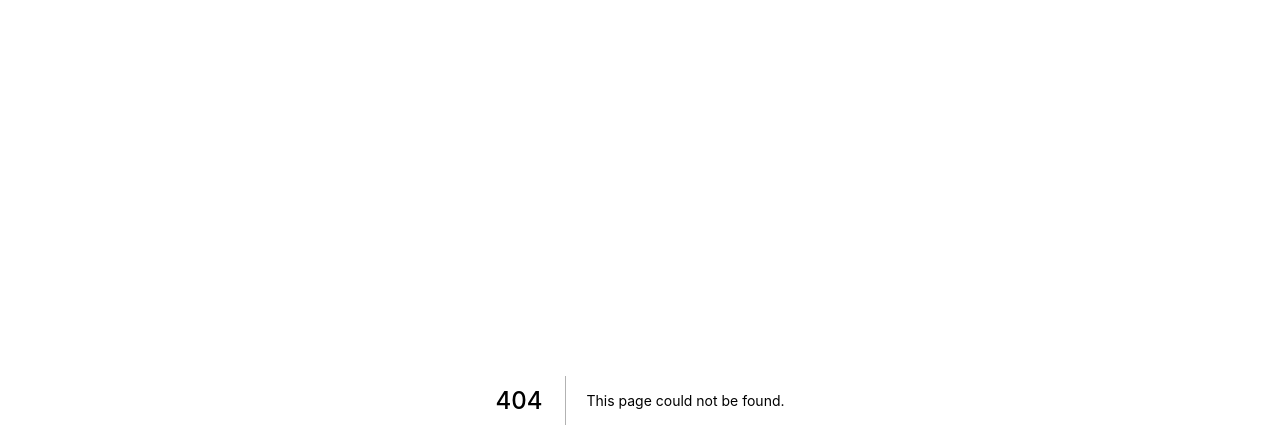
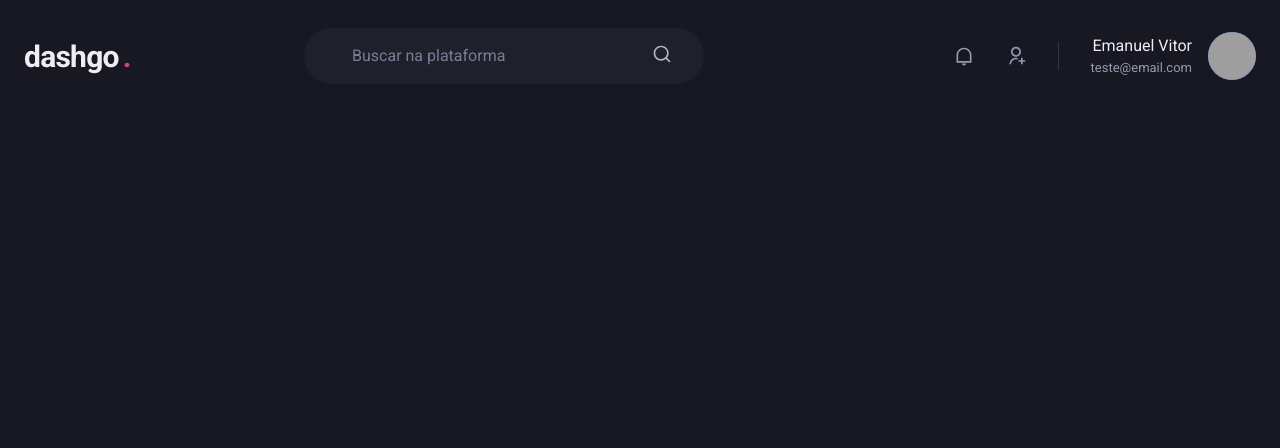
Before and after one commit to emanuelv15/dashgo-ignite-rocketseat, a Next.js app: page /dashboard in a window 1280 px wide. Before the commit this address had no page. Shown: the top 448 px of the page. Built offline with nearby package versions, Linux system fonts and the light colour scheme; grey boxes are pictures that could not be loaded.

Commit message:
Header criado

```diff
--- a/package.json
+++ b/package.json
@@ -16,7 +16,8 @@
     "framer-motion": "^4.1.17",
     "next": "11.1.0",
     "react": "17.0.2",
-    "react-dom": "17.0.2"
+    "react-dom": "17.0.2",
+    "react-icons": "^4.2.0"
   },
   "devDependencies": {
     "@types/node": "^16.6.2",
--- /dev/null
+++ b/src/components/Header.tsx
@@ -0,0 +1,83 @@
+import { Flex, Text, Input, Icon, HStack, Box, Avatar } from "@chakra-ui/react";
+import {
+  RiNotificationLine,
+  RiSearchLine,
+  RiUserAddLine,
+} from "react-icons/ri";
+
+export function Header() {
+  return (
+    <Flex
+      as="header"
+      w="100%"
+      maxWidth={1480}
+      h="20"
+      mx="auto"
+      mt="4"
+      px="6"
+      align="center"
+    >
+      <Text fontSize="3xl" fontWeight="bold" letterSpacing="tight" w="64">
+        dashgo
+        <Text as="span" ml="1" color="pink.500">
+          .
+        </Text>
+      </Text>
+
+      <Flex
+        as="label"
+        flex="1"
+        px="8"
+        py="4"
+        ml="6"
+        maxWidth={400}
+        alignSelf="center"
+        color="gray.200"
+        position="relative"
+        bg="gray.800"
+        borderRadius="full"
+      >
+        <Input
+          color="gray.50"
+          variant="unstyled"
+          px="4"
+          mr="4"
+          placeholder="Buscar na plataforma"
+          _placeholder={{ color: "gray.400" }}
+        />
+
+        <Icon as={RiSearchLine} fontSize="20" />
+      </Flex>
+
+      <Flex align="center" ml="auto">
+        <HStack
+          spacing="8"
+          mx="8"
+          pr="8"
+          py="1"
+          color="gray.300"
+          borderRightWidth={1}
+          borderColor="gray.700"
+        >
+          <Icon as={RiNotificationLine} fontSize="20" />
+          <Icon as={RiUserAddLine} fontSize="20" />
+        </HStack>
+
+        <Flex align="center">
+          <Box mr="4" textAlign="right">
+            <Text>Emanuel Vitor</Text>
+            <Text color="gray.300" fontSize="small">
+              teste@email.com
+            </Text>
+          </Box>
+
+          <Avatar
+            size="md"
+            name="Emanuel Vitor"
+            src="https://github.com/emanuelv15.png"
+          />
+        </Flex>
+      </Flex>
+    </Flex>
+  );
+}
--- /dev/null
+++ b/src/pages/dashboard.tsx
@@ -0,0 +1,5 @@
+import { Header } from "../components/Header";
+
+export default function Dashboard() {
+  return <Header />;
+}
```
Also changed, not shown: 1 other file (tests, documents, lock files or other folders).
